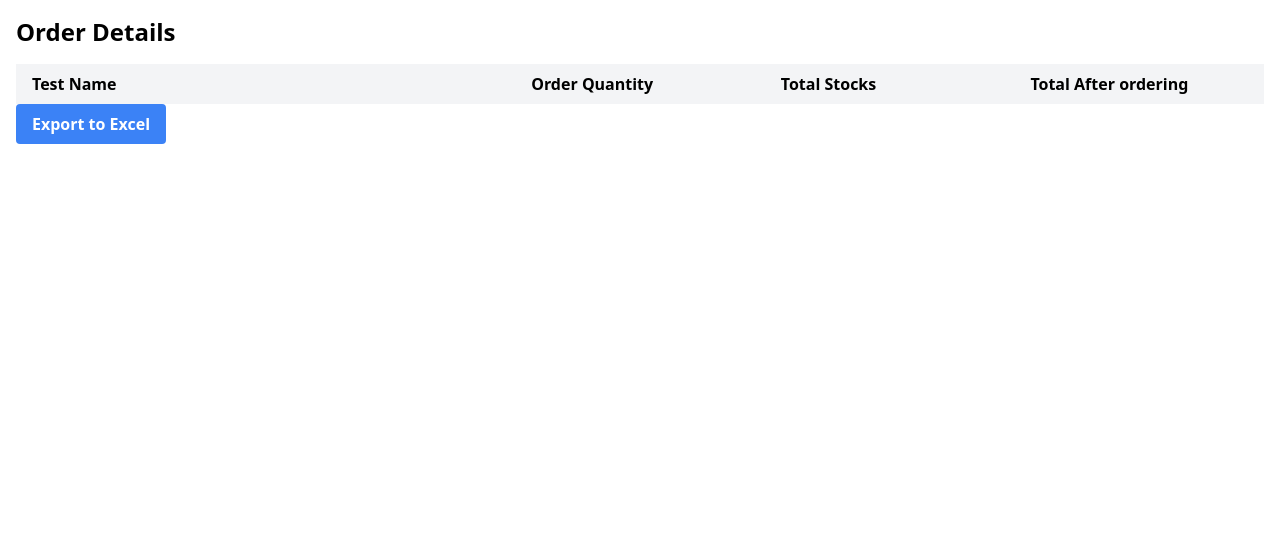
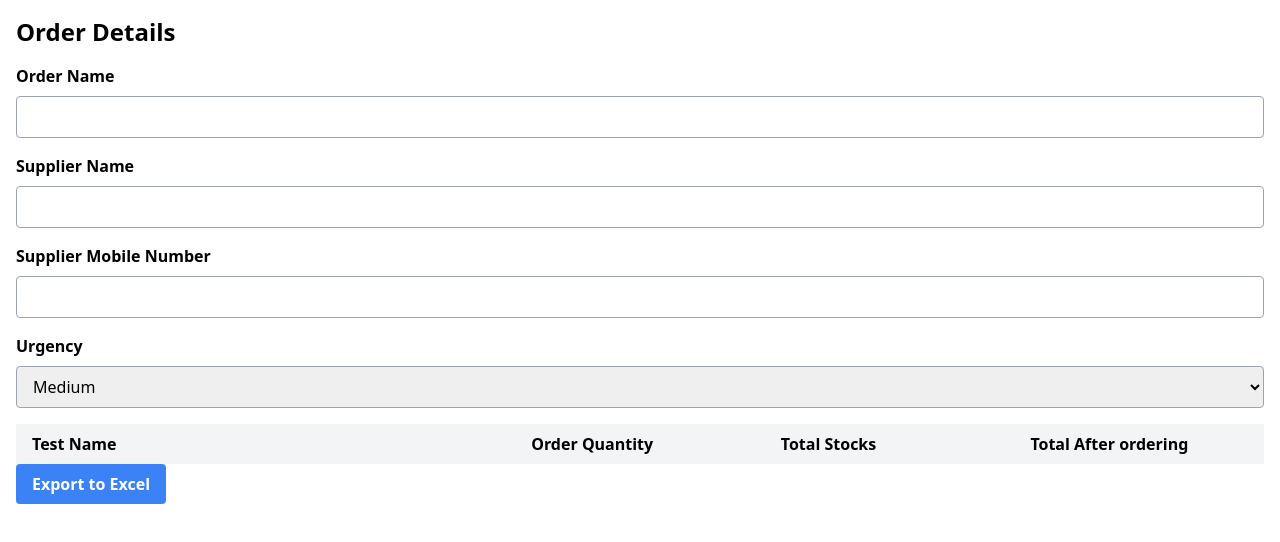
Before and after one commit to IbrahimG88/Nextjs_Refresher_inventory_app_remake, a Next.js app: page /order-details in a window 1280 px wide. Shown: the top 542 px of the page. Built offline with nearby package versions, Linux system fonts and the light colour scheme.

Commit message:
App completed

```diff
--- a/pages/order-details.js
+++ b/pages/order-details.js
@@ -1,16 +1,76 @@
 import * as XLSX from "xlsx";
+import { useState } from "react";
 
 export default function OrderDetails({ selectedItems }) {
+  const [orderName, setOrderName] = useState("");
+  const [supplierName, setSupplierName] = useState("");
+  const [supplierMobile, setSupplierMobile] = useState("");
+  const [urgency, setUrgency] = useState("medium");
+
   const downloadExcel = () => {
     const worksheet = XLSX.utils.json_to_sheet(selectedItems);
+    const headerData = [
+      [`Order Name: ${orderName}`],
+      [`Date of Order: ${new Date().toLocaleDateString()}`],
+      [`Supplier Name: ${supplierName}`],
+      [`Supplier Mobile Number: ${supplierMobile}`],
+      [`Urgency: ${urgency}`],
+      [],
+    ];
+    XLSX.utils.sheet_add_aoa(worksheet, headerData, { origin: -1 });
     const workbook = XLSX.utils.book_new();
     XLSX.utils.book_append_sheet(workbook, worksheet, "Sheet1");
-    XLSX.writeFile(workbook, "OrderDetails.xlsx");
+    XLSX.writeFile(workbook, `${orderName}.xlsx`);
   };
 
   return (
     <div className="p-4">
       <h2 className="text-2xl font-bold mb-4">Order Details</h2>
+      <label htmlFor="orderName" className="block font-bold mb-2">
+        Order Name
+      </label>
+      <input
+        type="text"
+        id="orderName"
+        value={orderName}
+        onChange={(e) => setOrderName(e.target.value)}
+        className="border border-gray-400 rounded py-2 px-3 mb-4 w-full focus:outline-none focus:border-blue-500"
+      />
+      <label htmlFor="supplierName" className="block font-bold mb-2">
+        Supplier Name
+      </label>
+      <input
+        type="text"
+        id="supplierName"
+        value={supplierName}
+        onChange={(e) => setSupplierName(e.target.value)}
+        className="border border-gray-400 rounded py-2 px-3 mb-4 w-full focus:outline-none focus:border-blue-500"
+      />
+
+      <label htmlFor="supplierMobile" className="block font-bold mb-2">
+        Supplier Mobile Number
+      </label>
+      <input
+        type="text"
+        id="supplierMobile"
+        value={supplierMobile}
+        onChange={(e) => setSupplierMobile(e.target.value)}
+        className="border border-gray-400 rounded py-2 px-3 mb-4 w-full focus:outline-none focus:border-blue-500"
+      />
+
+      <label htmlFor="urgency" className="block font-bold mb-2">
+        Urgency
+      </label>
+      <select
+        id="urgency"
+        value={urgency}
+        onChange={(e) => setUrgency(e.target.value)}
+        className="border border-gray-400 rounded py-2 px-3 mb-4 w-full focus:outline-none focus:border-blue-500"
+      >
+        <option value="high">High</option>
+        <option value="medium">Medium</option>
+        <option value="low">Low</option>
+      </select>
       <table className="w-full table-fixed">
         <thead>
           <tr className="bg-gray-100">
@@ -33,7 +93,9 @@ export default function OrderDetails({ selectedItems }) {
                 <td className="py-2 px-4">{item.testName}</td>
                 <td className="py-2 px-4">{item.orderQuantity}</td>
                 <td className="py-2 px-4">{item.TotalStocks}</td>
-                <td className="py-2 px-4">{item.TotalAfterOrder}</td>
+                <td className="py-2 px-4">
+                  {parseInt(item.orderQuantity) + parseInt(item.TotalStocks)}
+                </td>
               </tr>
             ))}
         </tbody>
```
